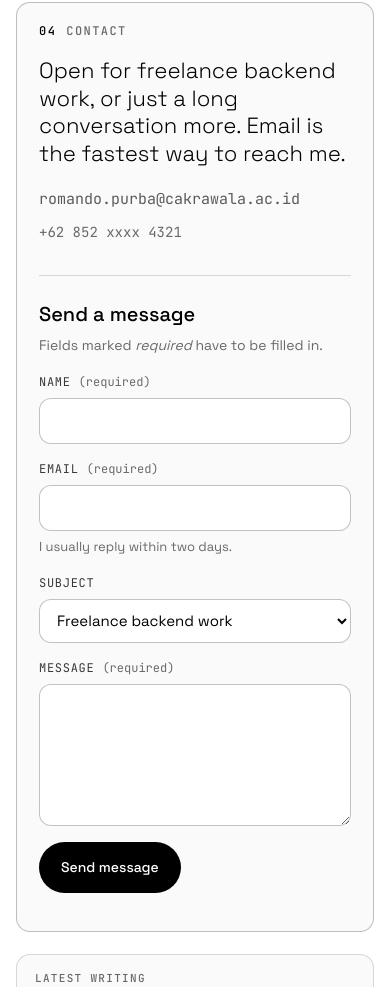
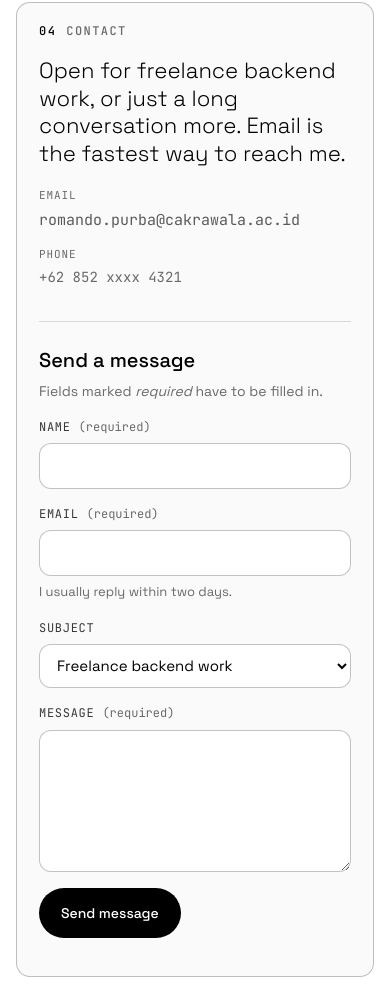
Before and after one commit to MandoPurba/wad03-25120310008, a plain HTML site: page Tugas 2 - Halaman Profil Responsif dan Aksesibel/index.html in a window 390 px wide. Shown: the part 4747-5734 px from the top of the page. Drawn offline with Linux system fonts and the light colour scheme.

Commit message:
fix(a11y): beri label pada detail kontak dan lazy-load gambar proyek
Temuan audit 8: di dalam .contact-info, nomor telepon hanya <span>
tanpa label apa pun. Screen reader membacakan '+62 852 xxxx 4321'
tanpa menyebutkan bahwa itu nomor telepon, dan alamat email pun tidak
dikenali perannya selain sebagai tautan.

- .contact-info diubah menjadi <ul> dengan dua <li>, masing-masing
  berisi label terlihat (Email, Phone) di atas nilainya
- Nomor dibiarkan tersamar, jadi tidak dijadikan tautan tel: yang
  pasti gagal saat ditekan
- Keenam gambar proyek diberi loading="lazy"; foto hero tidak,
  karena berada di atas lipatan dan harus tampil segera

Co-Authored-By: Claude Opus 5 <noreply@anthropic.com>

```diff
--- a/Tugas 2 - Halaman Profil Responsif dan Aksesibel/index.html
+++ b/Tugas 2 - Halaman Profil Responsif dan Aksesibel/index.html
@@ -179,7 +179,7 @@
                     <div class="project-grid">
                         <article class="project">
                             <div class="project-thumb">
-                                <img src="./assets/projects/01.jpg" alt="Kafka topics streaming change events into a ClickHouse table" width="320" height="200">
+                                <img loading="lazy" src="./assets/projects/01.jpg" alt="Kafka topics streaming change events into a ClickHouse table" width="320" height="200">
                             </div>
                             <div class="project-body">
                                 <h3 class="project-title">CDC Postgres to ClickHouse</h3>
@@ -190,7 +190,7 @@
 
                         <article class="project">
                             <div class="project-thumb">
-                                <img src="./assets/projects/02.jpg" alt="Endpoint list of the campus library REST API" width="320" height="200">
+                                <img loading="lazy" src="./assets/projects/02.jpg" alt="Endpoint list of the campus library REST API" width="320" height="200">
                             </div>
                             <div class="project-body">
                                 <h3 class="project-title">Campus Library API</h3>
@@ -201,7 +201,7 @@
 
                         <article class="project">
                             <div class="project-thumb">
-                                <img src="./assets/projects/03.jpg" alt="Seat map of the campus event ticketing service" width="320" height="200">
+                                <img loading="lazy" src="./assets/projects/03.jpg" alt="Seat map of the campus event ticketing service" width="320" height="200">
                             </div>
                             <div class="project-body">
                                 <h3 class="project-title">Event Ticketing Service</h3>
@@ -212,7 +212,7 @@
 
                         <article class="project">
                             <div class="project-thumb">
-                                <img src="./assets/projects/04.jpg" alt="Queue monitor of the notification dispatch service" width="320" height="200">
+                                <img loading="lazy" src="./assets/projects/04.jpg" alt="Queue monitor of the notification dispatch service" width="320" height="200">
                             </div>
                             <div class="project-body">
                                 <h3 class="project-title">Notification Dispatch Service</h3>
@@ -223,7 +223,7 @@
 
                         <article class="project">
                             <div class="project-thumb">
-                                <img src="./assets/projects/05.jpg" alt="Weather dashboard with a seven-day forecast chart" width="320" height="200">
+                                <img loading="lazy" src="./assets/projects/05.jpg" alt="Weather dashboard with a seven-day forecast chart" width="320" height="200">
                             </div>
                             <div class="project-body">
                                 <h3 class="project-title">Weather Dashboard</h3>
@@ -234,7 +234,7 @@
 
                         <article class="project">
                             <div class="project-thumb">
-                                <img src="./assets/projects/06.jpg" alt="Terminal session showing the log search CLI filtering service logs" width="320" height="200">
+                                <img loading="lazy" src="./assets/projects/06.jpg" alt="Terminal session showing the log search CLI filtering service logs" width="320" height="200">
                             </div>
                             <div class="project-body">
                                 <h3 class="project-title">Log Search CLI</h3>
@@ -249,11 +249,17 @@
                 <section class="section section-boxed" id="contact">
                     <h2 class="section-label"><span class="section-num">04</span>Contact</h2>
                     <p class="section-lead">Open for freelance backend work, or just a long conversation more. Email is the fastest way to reach me.</p>
-                    <div class="contact-info">
-                        <a href="mailto:romando.purba@cakrawala.ac.id"
-                            class="contact-email">romando.purba@cakrawala.ac.id</a>
-                        <span class="contact-phone">+62 852 xxxx 4321</span>
-                    </div>
+                    <ul class="contact-info">
+                        <li class="contact-item">
+                            <span class="contact-label">Email</span>
+                            <a href="mailto:romando.purba@cakrawala.ac.id"
+                                class="contact-email">romando.purba@cakrawala.ac.id</a>
+                        </li>
+                        <li class="contact-item">
+                            <span class="contact-label">Phone</span>
+                            <span class="contact-phone">+62 852 xxxx 4321</span>
+                        </li>
+                    </ul>
 
                     <form class="contact-form" novalidate>
                         <h3 class="form-title">Send a message</h3>
--- a/Tugas 2 - Halaman Profil Responsif dan Aksesibel/style.css
+++ b/Tugas 2 - Halaman Profil Responsif dan Aksesibel/style.css
@@ -552,12 +552,24 @@ p {
 .contact-info {
     display: flex;
     flex-wrap: wrap;
-    align-items: center;
-    gap: 10px 22px;
+    gap: 14px 32px;
     margin-top: 20px;
     font-family: var(--font-mono);
     font-size: 14px;
     line-height: 1.6;
+}
+
+.contact-item {
+    display: flex;
+    flex-direction: column;
+    gap: 3px;
+}
+
+.contact-label {
+    font-size: 11px;
+    letter-spacing: 0.08em;
+    text-transform: uppercase;
+    color: var(--text-muted);
 }
 
 .contact-email {
```
